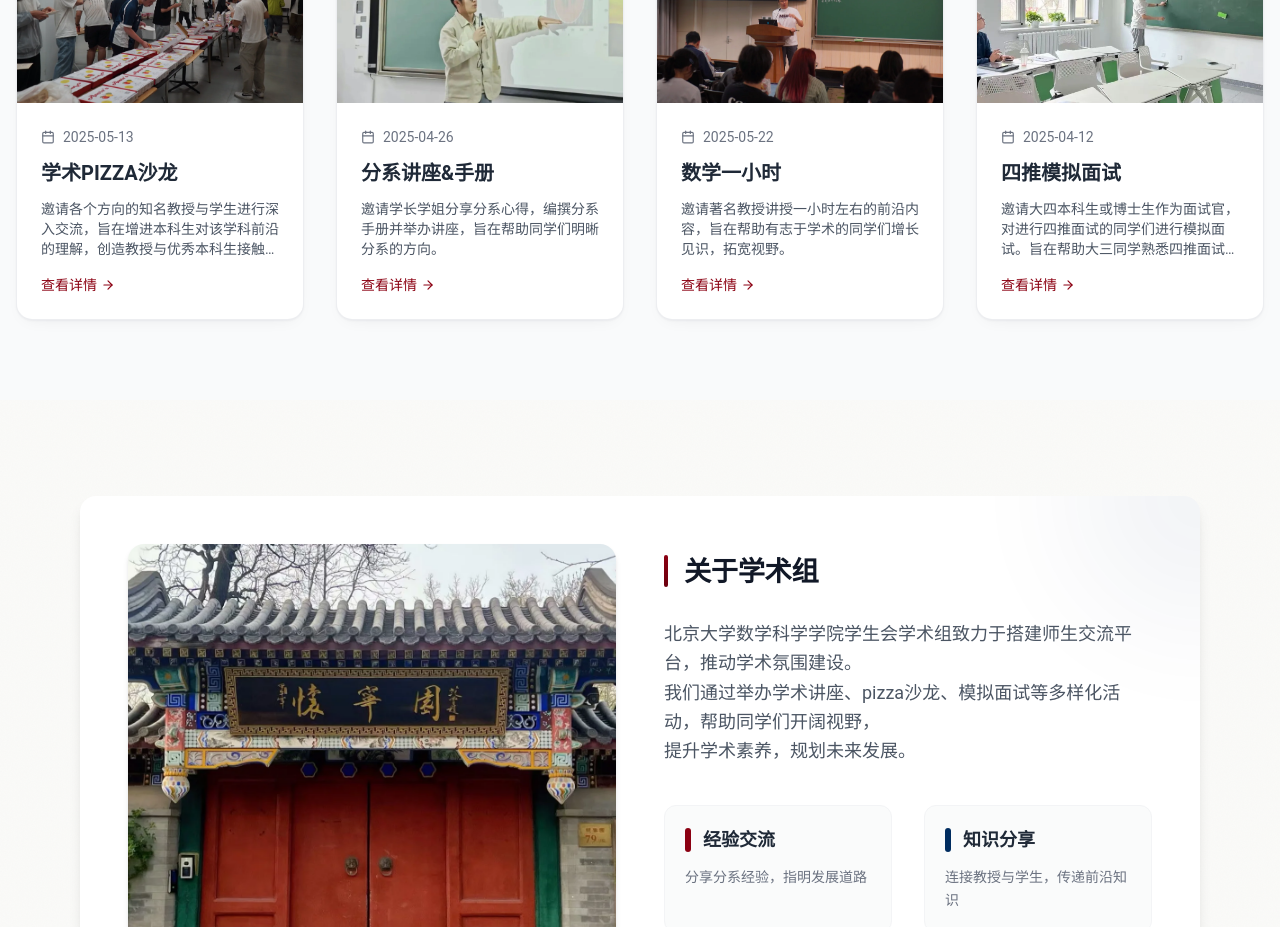
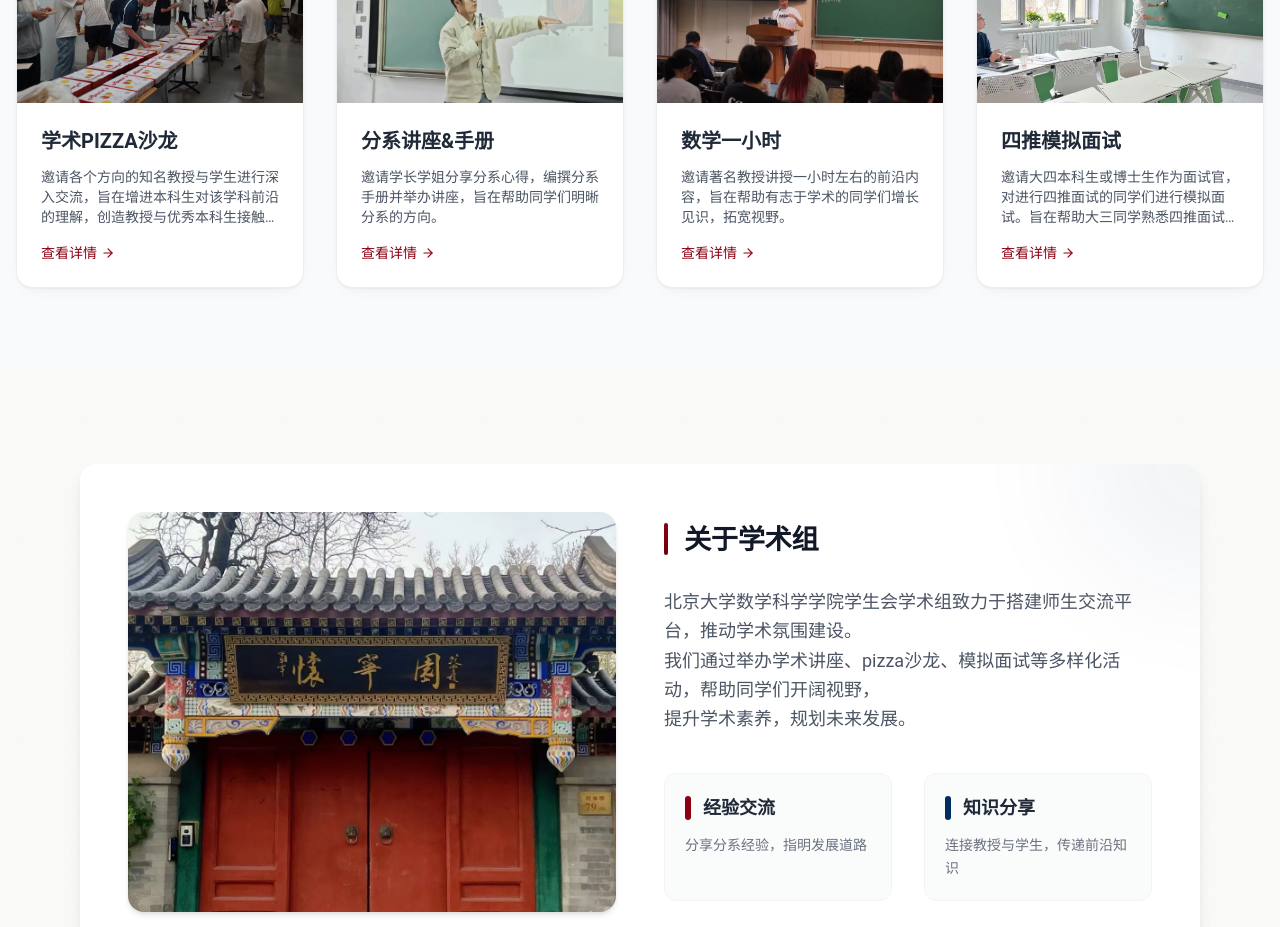
Before and after one commit to wjjpku/Academic-Department-Website, a React (Vite) app: page / in a window 1280 px wide. Shown: the part 1140-2067 px from the top of the page. Built offline with nearby package versions, Linux system fonts and the light colour scheme.

Commit message:
Hide outdated dates on homepage activity cards (#6)

```diff
--- a/src/components/ActivityCard.tsx
+++ b/src/components/ActivityCard.tsx
@@ -1,5 +1,5 @@
 import { motion } from 'framer-motion';
-import { ArrowRight, Calendar } from 'lucide-react';
+import { ArrowRight } from 'lucide-react';
 import type { Activity } from '../types';
 
 interface ActivityCardProps {
@@ -27,10 +27,6 @@ const ActivityCard = ({ activity, index }: ActivityCardProps) => (
       </div>
     </div>
     <div className="p-6 flex flex-col flex-grow">
-      <div className="flex items-center text-gray-500 dark:text-gray-400 text-sm mb-3">
-        <Calendar size={14} className="mr-2" />
-        {activity.date}
-      </div>
       <h3 className="text-xl font-bold mb-3 text-gray-800 dark:text-gray-100 group-hover:text-pku-red transition-colors">
         {activity.title}
       </h3>
```
